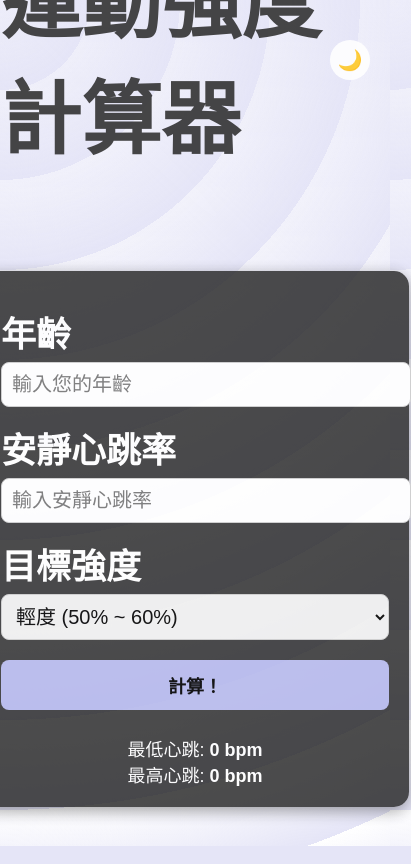
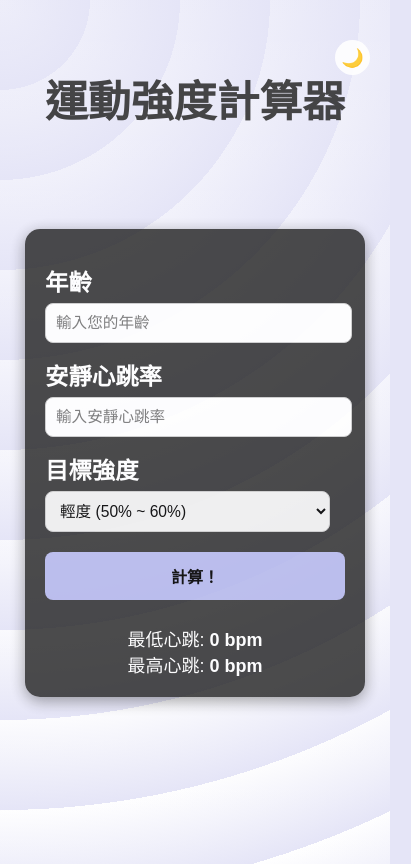
Before and after one commit to vct603/WorkoutIntensityCalculator, a plain HTML site: page index.html in a window 390 px wide. Shown: the whole page, 411 px wide, since content can reach past the window. Drawn offline with Linux system fonts and the light colour scheme.

Commit message:
fix phone response index.html

```diff
--- a/index.html
+++ b/index.html
@@ -63,7 +63,7 @@
     }
 
     input, select {
-      width: 100%;
+      width: 95%;
       padding: 10px;
       margin-top: 5px;
       border: 1px solid #ccc;
@@ -156,11 +156,35 @@
     }
 
 
-    @media (max-width: 480px) {
+    @media screen and (max-width: 480px) {
+      body {
+        padding: 10px;
+      }
       .container {
+        width: 90%;  /* 設定容器寬度為90% */
+        max-width: 300px;  /* 去掉最大寬度限制 */
         padding: 20px;
       }
+      h1 {
+        font-size: 11vw;
+      }
+      label {
+        font-size: 6vw;
+      }
+      input, select {
+        width: 95%;
+        font-size: 4vw;
+      }
+      button {
+        font-size: 16px;
+      }
+      #toggleMode {
+        width: 35px;
+        height: 35px;
+        font-size: 18px;
+      }
     }
+
   </style>
 </head>
 
```
